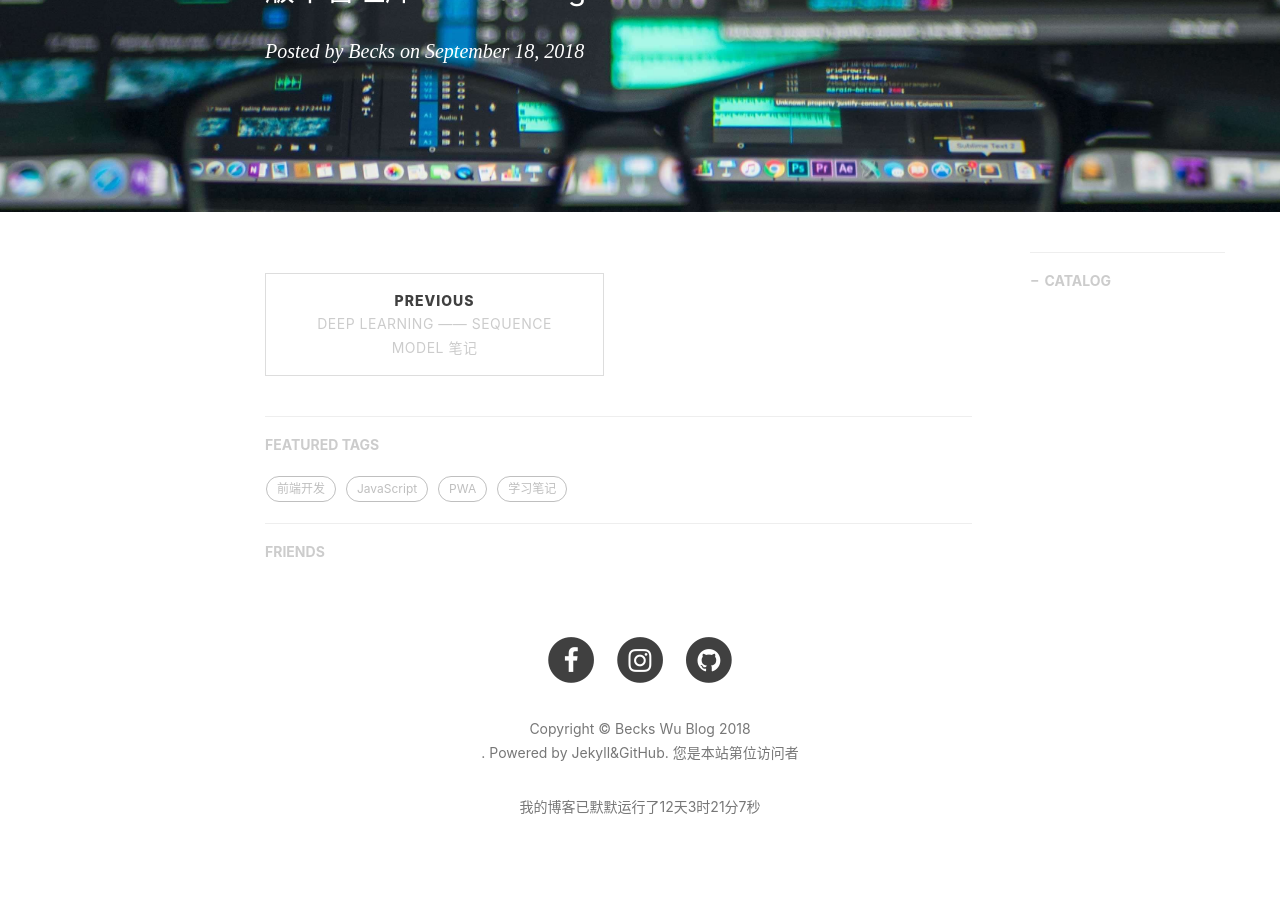
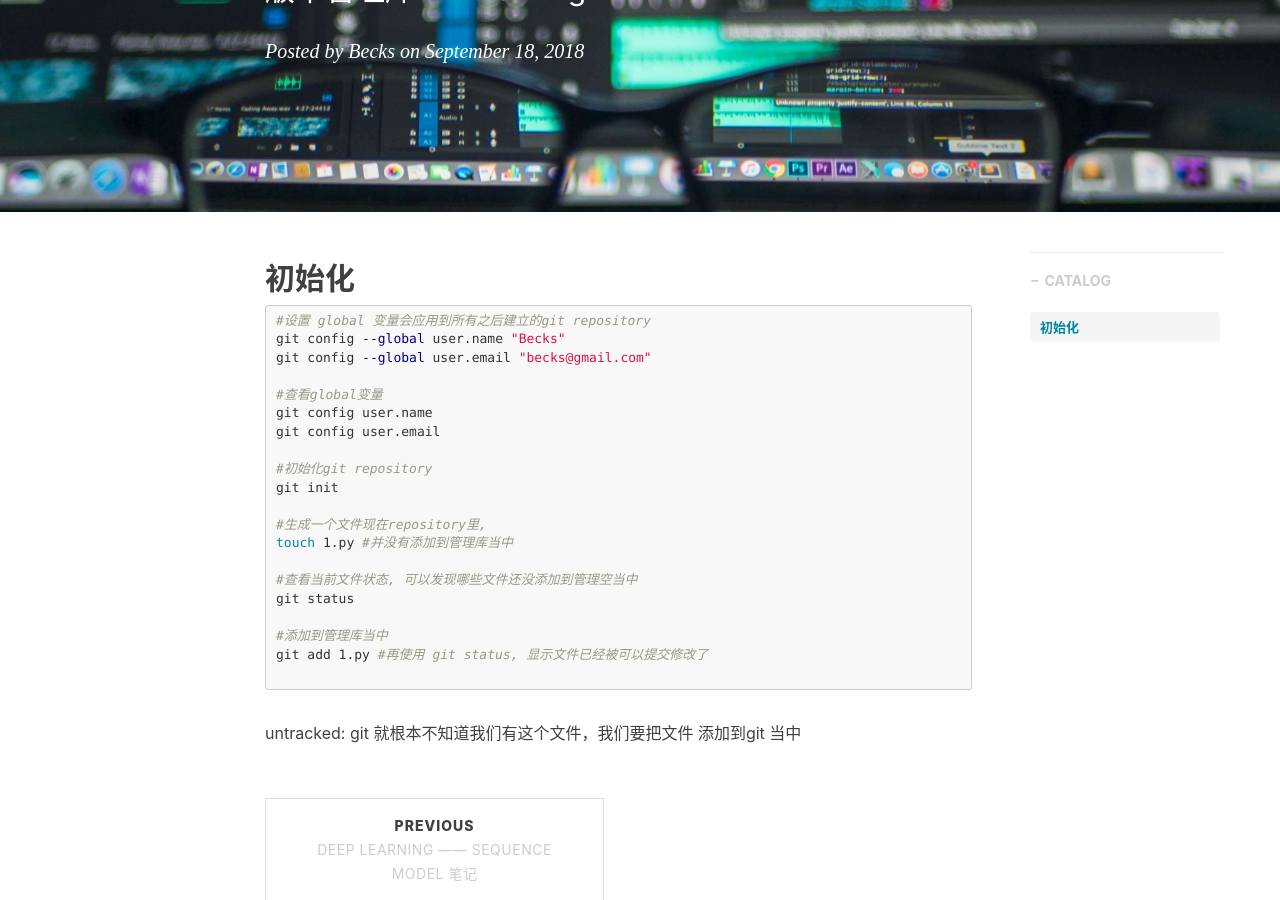
Before and after one commit to beckswu/beckswu.github.io, a Jekyll site: the page built from _posts/2018-09-18-git-note.markdown, in a window 1280 px wide and 900 px high, scrolled down 311 px. Built offline with Jekyll 4.4.1, drawn with Linux system fonts in a browser that asks for light colours; nearby versions of some CDN libraries; comment, search, counter and statistics services are not loaded.

Commit message:
Update 2018-09-18-git-note.markdown

````diff
--- a/_posts/2018-09-18-git-note.markdown
+++ b/_posts/2018-09-18-git-note.markdown
@@ -10,3 +10,30 @@ tags:
     - Git
     - 学习笔记
 ---
+
+
+## 初始化
+
+```bash
+#设置 global 变量会应用到所有之后建立的git repository
+git config --global user.name "Becks"
+git config --global user.email "becks@gmail.com"
+
+#查看global变量
+git config user.name
+git config user.email
+
+#初始化git repository
+git init
+
+#生成一个文件现在repository里,
+touch 1.py #并没有添加到管理库当中
+
+#查看当前文件状态, 可以发现哪些文件还没添加到管理空当中
+git status
+
+#添加到管理库当中
+git add 1.py #再使用 git status, 显示文件已经被可以提交修改了
+
+```
+untracked: git 就根本不知道我们有这个文件，我们要把文件 添加到git 当中
````
